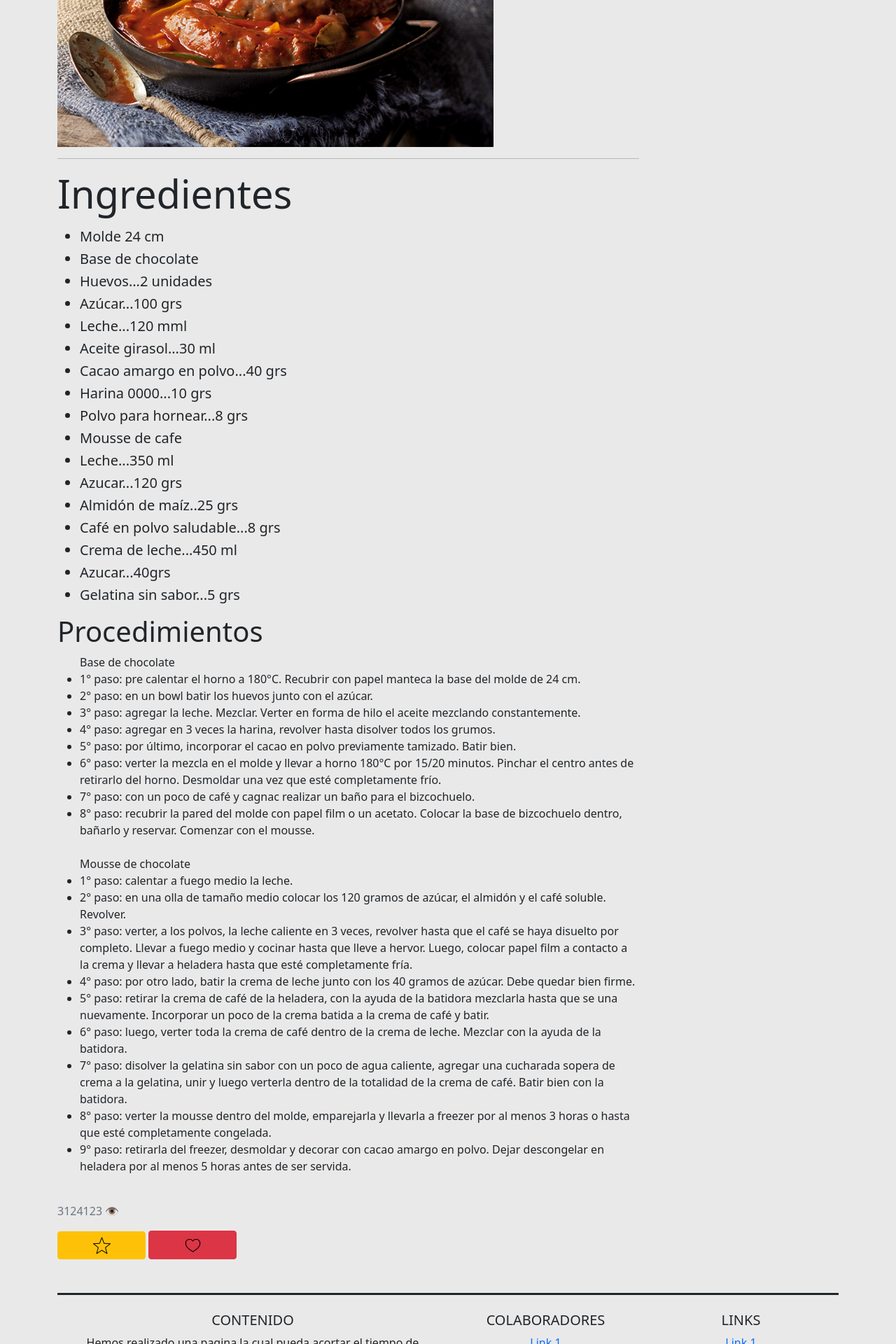
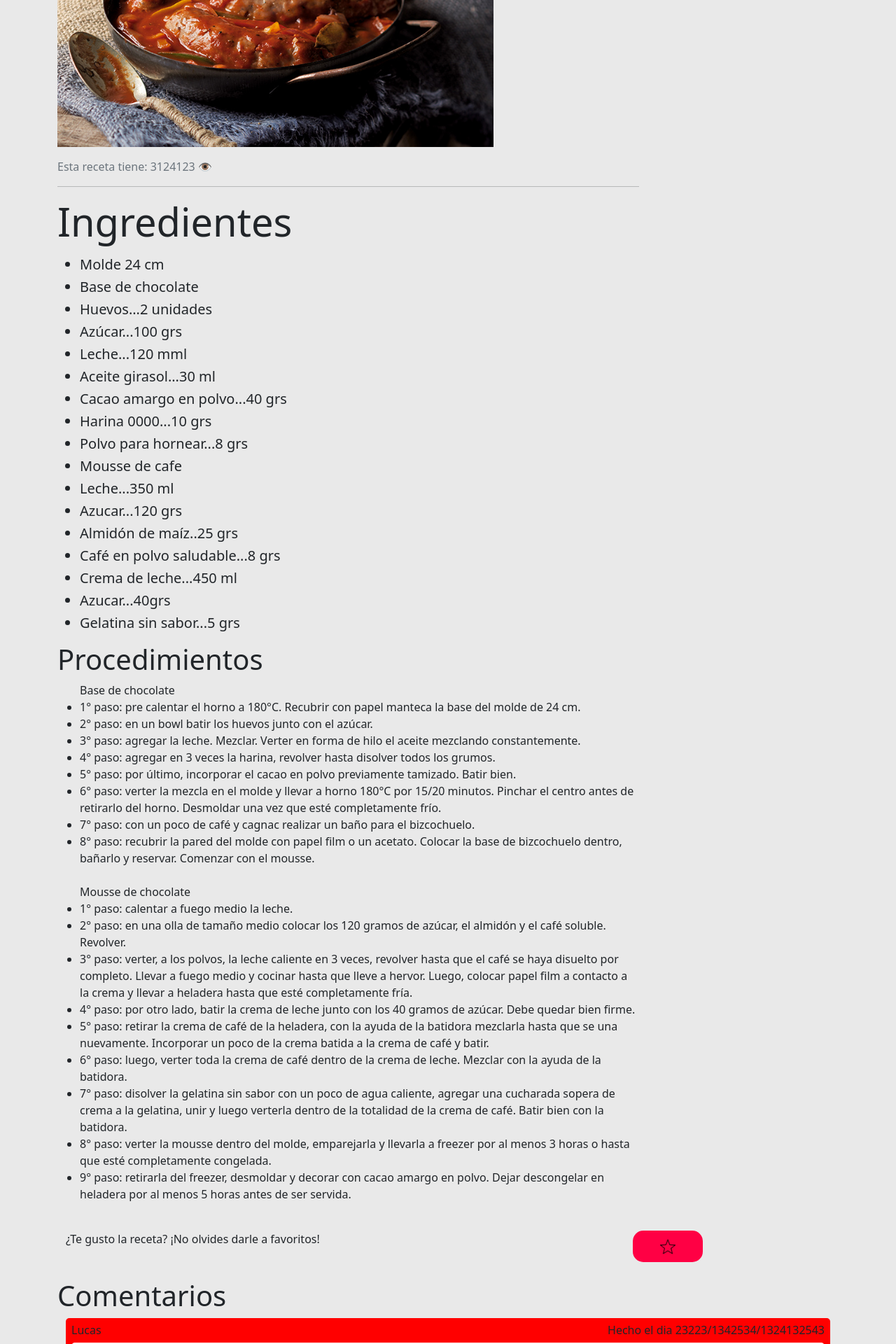
Before and after one commit to 0horane/Forus, a PHP site: the page made by recipes/receta1(otro).php in a window 1280 px wide. Shown: the part 520-2440 px from the top of the page at 70% size. Run offline with PHP 8.4, Linux system fonts and the light colour scheme; data that the repository does not hold is empty.

Commit message:
Commitie antes de que la pc muriera :c
Former-commit-id: 68f7f1c2272338dfd7c6c5251e4fde083a205341

```diff
--- a/partials/header.php
+++ b/partials/header.php
@@ -20,10 +20,8 @@
               <a class="nav-link" href="recetas.php">Recipes</a>
             </li>
             <li class="nav-item">
-              <a class="nav-link" href="videos.php">Vids</a>
+              <a class="nav-link" href="donations.php">Donations</a>
             </li>
-            <li class="nav-item">
-              <a class="nav-link" href="donations.php">Donations</a>
             </li>
             <?php
 
@@ -39,7 +37,17 @@
             <?php
           } else {
             ?>
-
+            <li class="nav-item dropdown">
+              <a class="nav-link dropdown-toggle" href="#" id="navbarDropdown" role="button" data-bs-toggle="dropdown" aria-expanded="false">
+                My activity
+              </a>
+              <ul class="dropdown-menu" aria-labelledby="navbarDropdown">
+                <li><a class="dropdown-item" href="#">Mis recetas</a></li>
+                <li><a class="dropdown-item" href="#">Mis videos</a></li>
+                <li><hr class="dropdown-divider"></li>
+                <li><a class="dropdown-item" href="#">Something else here</a></li>
+              </ul>
+            </li>
             <li class="nav-item">
               <a class="nav-link" aria-current="page" href="database/logout.php?url=<?php echo $_SERVER['REQUEST_URI'];  ?>">Logout</a>
             </li>
--- a/recipes/receta1(otro).php
+++ b/recipes/receta1(otro).php
@@ -7,12 +7,58 @@
     <title>Document</title>
     <link href="https://cdn.jsdelivr.net/npm/bootstrap@5.1.3/dist/css/bootstrap.min.css" rel="stylesheet" integrity="sha384-1BmE4kWBq78iYhFldvKuhfTAU6auU8tT94WrHftjDbrCEXSU1oBoqyl2QvZ6jIW3" crossorigin="anonymous">
     <script src="https://cdn.jsdelivr.net/npm/bootstrap@5.1.3/dist/js/bootstrap.bundle.min.js" integrity="sha384-ka7Sk0Gln4gmtz2MlQnikT1wXgYsOg+OMhuP+IlRH9sENBO0LRn5q+8nbTov4+1p" crossorigin="anonymous"></script>
+    <script src="https://ajax.googleapis.com/ajax/libs/jquery/3.6.0/jquery.min.js"></script>
 </head>
 <style>
+    .titulo-comentarios{
+        display: flex;
+        justify-content: space-between;
+    }
+    .comentario{
+        background-color: white;
+        border-radius: 5px;
+    }
     body{
       background-color: #E9E9E9;
     }
+    .comentarios{
+        background-color: red;
+        border-radius: 5px;
+
+    }
+    .fav-btn{
+        height: 45px;
+        width: 100px;
+        border: none;
+        color: white;
+        font-size: 25px;
+        background-color: rgb(255, 0, 68);
+        border-radius: 15px;
+        box-shadow: inset 0 0 0 0 #f9e506;
+        transition: ease-out 0.3s;
+        font-size: 2rem;
+        outLine: none;
+    }
+    .fav-btn:hover{
+        box-shadow: inset 100px 0 0 0 #f9e506;
+        cursor: pointer;
+        color: #000;
+    }
+    .fav-btn img{
+        margin-bottom: 11px;
+    }
+    .options{
+        display: flex;
+        justify-content: space-between;
+    }
 </style>
+<script>
+    $.(document).ready(function(){
+       $(".fav").click(function(){
+            $(this).toggleClass("active");
+       });
+    });
+</script>
 <body>
     <?php include '../partials/header.php'?>
     <div id="container-receta" class='container'>
@@ -23,6 +69,7 @@
                     <div class="col-sm-9">
                         <div class="display-1">Chorizitos a la pomarola</div>
                         <img class="image mt-3" src="../images/chorizos_pomarola.jpg" width = "75%">
+                        <p class="fs-mini text-muted mt-3">Esta receta tiene: 3124123 👁️ </p>
                         <hr>
                         <div class="display-4">Ingredientes</div>
                         <ul class = "info mt-3">
@@ -70,11 +117,30 @@
                 </div>
             </div>
         </section>
-        <div class="options">
-          <p class="fs-mini text-muted">3124123 👁️ </p>
-          <button type="submit" class="btn btn-warning"><img src="star.png" width="25%" alt=""></button>
-          <button type="submit" class="btn btn-danger"><img src="like.png" width="27%" alt=""></button>
+        <div class="container-fluid">
+            <div class="options col-10">
+                ¿Te gusto la receta? ¡No olvides darle a favoritos!
+                <button type="submit" class="fav-btn"><img src="star.png" alt="estrelha" width="25%"></button>
+            </div>
         </div>
-<?php include '../partials/footer.php' ?>
+        <h4 class="display-6 mt-4">Comentarios</h4>
+        <div class="comentarios-section container-fluid">
+            <div class="comentarios p-2">
+                <div class="titulo-comentarios">
+                <h6>Lucas</h6>
+                <h6 class="text-end">Hecho el dia 23223/1342534/1324132543</h6>
+                </div>
+                <h3 class="comentario col-12 p-3">Nefasto comerse el sanguche de medias me parece la cosa mas asquerosa de todas, pero igual esta rico</h3>
+            </div>
+            <div class="comentarios p-2 mt-2">
+                <div class="titulo-comentarios">
+                    <h6>donal trump</h6>
+                    <h6 class="text-end">Hecho el dia 23223/1342534/1324132543</h6>
+                </div>
+                <h3 class="comentario col-12 p-3">🇱🇷🇱🇷🇱🇷🇱🇷🇱🇷🇱🇷🇱🇷🇱🇷 ز كيلوغرام الطماطم</h3>
+            </div>
+        </div>
+        <?php include '../partials/footer.php' ?>
+    </div>
 </body>
 </html>
```
Also changed, not shown: comentarios.php (added, +28 -0 lines), videos.php (deleted, +0 -85 lines), 1 other file.
